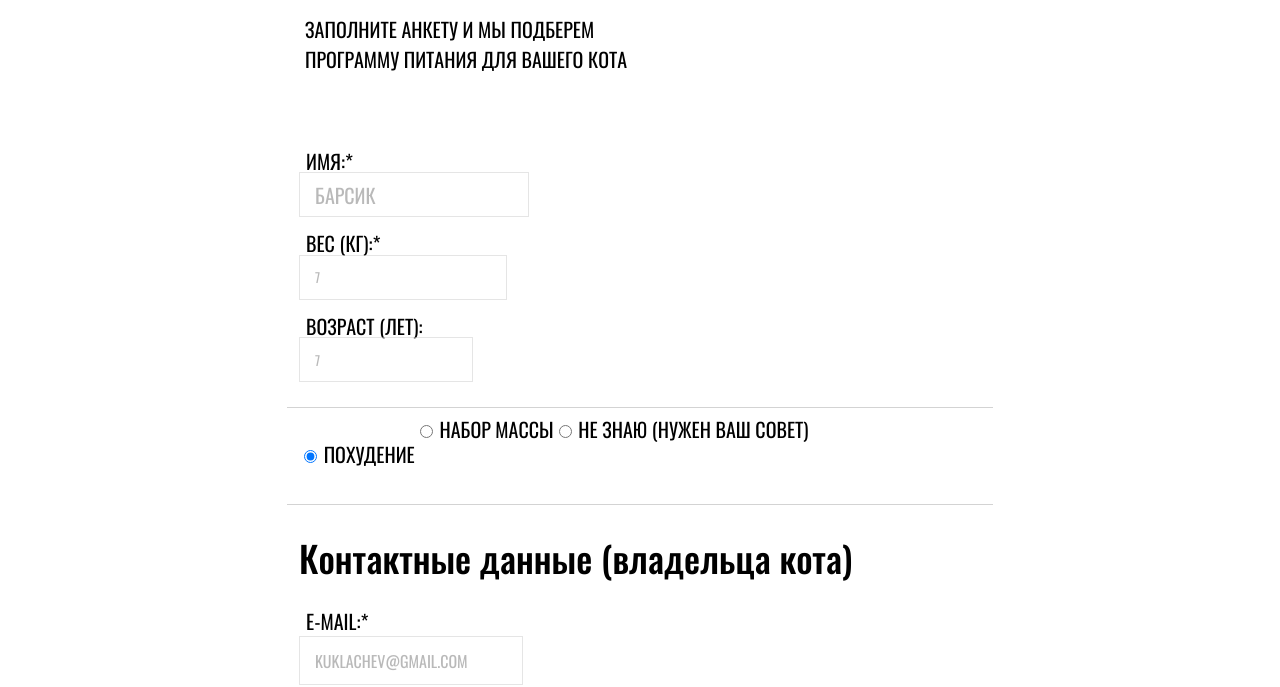
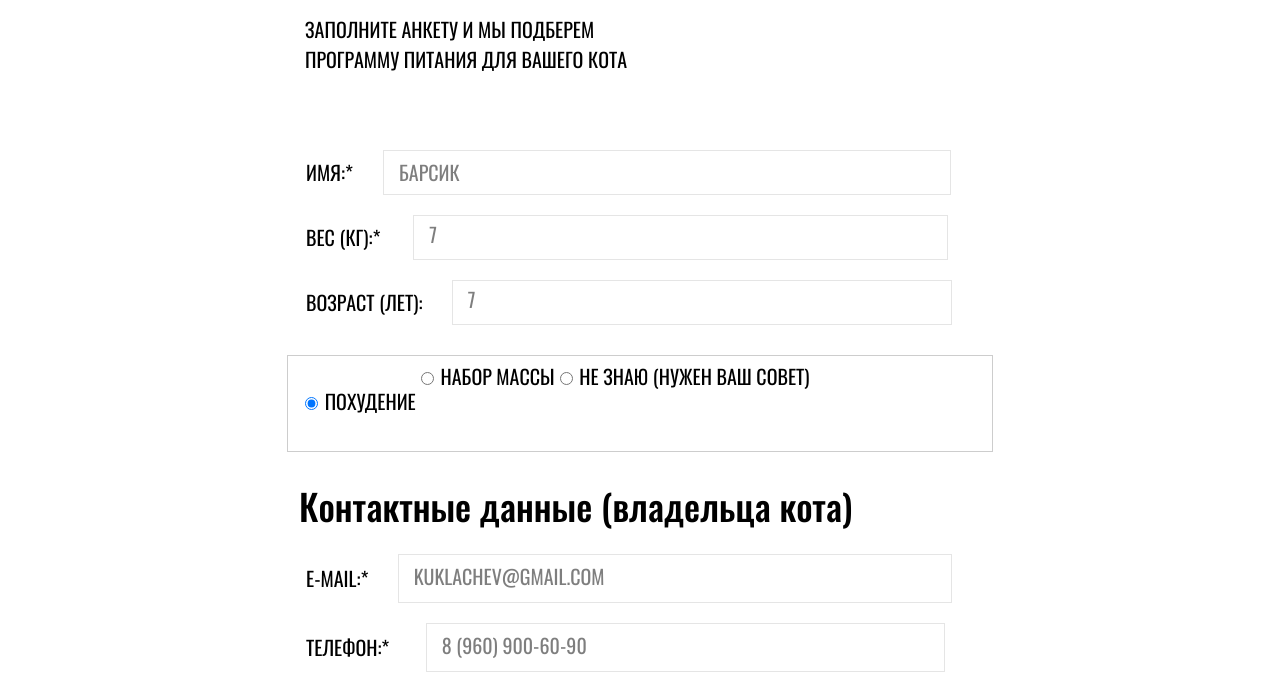
Before and after one commit to KuryakovDen/42634-cat-energy-19, a website: page source/form.html in a window 1280 px wide. Shown: the part 274-961 px from the top of the page. Drawn offline with nearby package versions, Linux system fonts and the light colour scheme; files that its build step writes are made by us from their sources.

Commit message:
feat: ayout for form.html (tablet version)

```diff
--- a/source/form.html
+++ b/source/form.html
@@ -36,18 +36,24 @@
       <form class="page-main__form order-form" method="POST" action="https://echo.htmlacademy.ru">
         <fieldset class="order-form__fieldset cat-info">
           <div class="cat-info__container">
+            <div class="cat-info__wrapper">
               <label class="cat-info__label cat-info__label--name order-form__text" for="cat-info__input-name">
                 Имя:*
               </label>
               <input id="cat-info__input-name" class="cat-info__input cat-info__input--name order-form__text" type="text" name="cat-name" placeholder="Барсик">
+            </div>
+            <div class="cat-info__wrapper">
               <label class="cat-info__label cat-info__label--weight" for="cat-info__input-weight">
                 Вес (кг):*
               </label>
               <input id="cat-info__input-weight" class="cat-info__input cat-info__input--weight" type="number" name="cat-weight" placeholder="7">
+            </div>
+            <div class="cat-info__wrapper">
               <label class="cat-info__label cat-info__label--age order-form__text" for="cat-info__input-age">
                 Возраст (лет):
               </label>
               <input id="cat-info__input-age" class="cat-info__input cat-info__input--age" type="number" name="cat-age" placeholder="7">
+            </div>
           </div>
         </fieldset>
         <fieldset class="order-form__fieldset order-goal">
@@ -67,14 +73,18 @@
         <fieldset class="order-form__fieldset order-contacts">
           <h2 class="order-contacts__header section-title">Контактные данные (владельца кота)</h2>
           <div class="order-contacts__wrapper">
+            <div class="order-contacts__container">
               <label class="order-contacts__label order-form__text" for="order-contacts__input-email">
                 E-mail:*
               </label>
               <input id="order-contacts__input-email" class="order-contacts__input order-contacts__input--email" type="email" name="input-email" placeholder="kuklachev@gmail.com">
+            </div>
+            <div class="order-contacts__container">
               <label class="order-contacts__label order-form__text" for="order-contacts__input-phone">
                 Телефон:*
               </label>
               <input id="order-contacts__input-phone" class="order-contacts__input order-contacts__input--phone" type="tel" name="input-phone" placeholder="8 (960) 900-60-90">
+            </div>
           </div>
         </fieldset>
         <fieldset class="order-form__fieldset order-comment">
--- a/source/sass/blocks/cat-info.scss
+++ b/source/sass/blocks/cat-info.scss
@@ -38,5 +38,30 @@
 
   .cat-info__input {
     opacity: 0.5;
+    margin: auto;
+
+    &--name {
+      width: 568px;
+    }
+
+    &--weight {
+      width: 535px;
+    }
+
+    &--age {
+      width: 500px;
+    }
+
+    &::placeholder {
+      color: black;
+      font-size: 20px;
+    }
+  }
+
+  .cat-info__wrapper {
+    display: flex;
+    align-items: center;
+    justify-content: space-between;
+    margin-bottom: 20px;
   }
 }
--- a/source/sass/blocks/order-comment.scss
+++ b/source/sass/blocks/order-comment.scss
@@ -20,6 +20,11 @@
   .order-comment__textarea {
     width: 630px;
     height: 175px;
+
+    &::placeholder {
+      color: black;
+      font-size: 20px;
+    }
   }
 
   .cat-info__label {
--- a/source/sass/blocks/order-contacts.scss
+++ b/source/sass/blocks/order-contacts.scss
@@ -34,4 +34,28 @@
     display: flex;
     flex-direction: column;
   }
+
+  .order-contacts__container {
+    display: flex;
+    align-items: center;
+    justify-content: space-between;
+    margin-bottom: 20px;
+  }
+
+  .order-contacts__input {
+    margin: auto;
+
+    &--email {
+      width: 535px;
+    }
+
+    &--phone {
+      width: 500px;
+    }
+
+    &::placeholder {
+      color: black;
+      font-size: 20px;
+    }
+  }
 }
--- a/source/sass/blocks/order-goal.scss
+++ b/source/sass/blocks/order-goal.scss
@@ -12,3 +12,9 @@
     margin-top: 25px;
   }
 }
+
+@media (min-width: 768px) {
+  .order-goal {
+    border: 1px solid #cdcdcd;
+  }
+}
--- a/source/sass/blocks/present.scss
+++ b/source/sass/blocks/present.scss
@@ -46,6 +46,7 @@
 
     &::before {
       top: 78px;
+      color: white;
     }
   }
 
```
Lines whose indentation alone changed are shown as unchanged.
